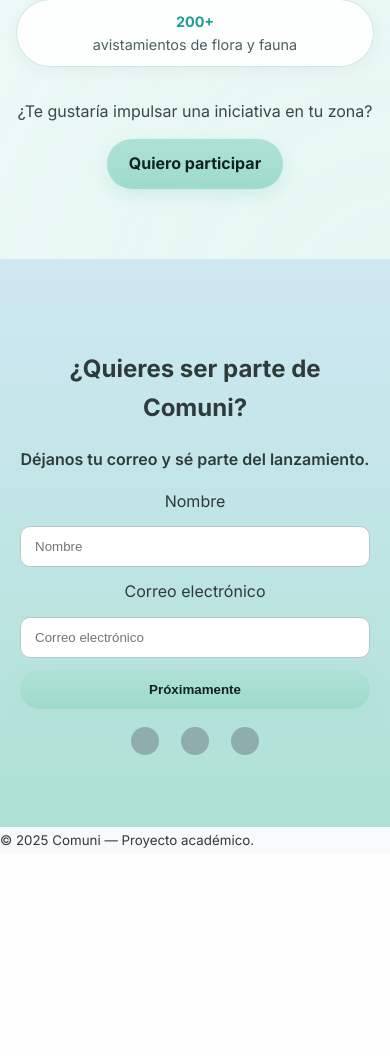
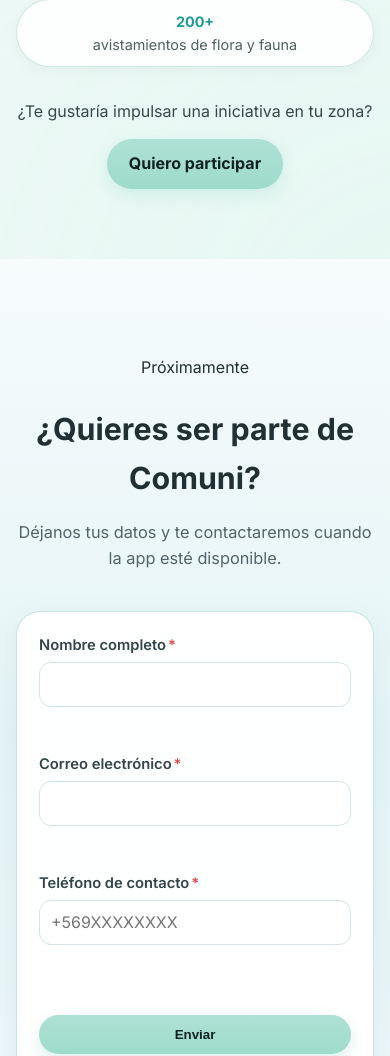
Before and after one commit to AGuerrav/ComuniApp_Landing, a PHP site: page / in a window 390 px wide. Shown: the part 5444-6500 px from the top of the page. Before the commit the page ends 6292 px from the top, so only its background shows below. Run offline with PHP 8.4, Linux system fonts and the light colour scheme.

Commit message:
Add contact section with form validation and responsive layout

```diff
--- a/Vistas/css/main.css
+++ b/Vistas/css/main.css
@@ -591,28 +591,160 @@ body {
   }
 }
 
-/* ---------- CONTACTO ---------- */
-.form {
-  display: grid;
-  grid-template-columns: 1fr 1fr auto;
-  gap: 12px;
-  max-width: 720px;
+/* =========================================
+   SECCIÓN CONTACTO / PRÓXIMAMENTE
+========================================= */
+
+.contact-section{
+  position: relative;
+  padding: 110px 20px 90px;
+  background: linear-gradient(180deg, #f6fbfc 0%, #e5f5f7 35%, #f7fbff 100%);
+  color: #203034;
+}
+
+.contact-inner{
+  max-width: 1100px;
   margin: 0 auto;
 }
-.form input {
-  padding: 12px 14px;
-  border: 1px solid #b9c7cb;
-  border-radius: 10px;
+
+.contact-header{
+  text-align: center;
+  max-width: 720px;
+  margin: 0 auto 40px;
 }
-.error-msg {
-  color: #e74c3c;
+
+.contact-title{
+  font-size: 2.2rem;
+  font-weight: 700;
+  margin-bottom: 10px;
+}
+
+.contact-subtitle{
+  font-size: 1.02rem;
+  color: #51646a;
+}
+
+/* Layout columnas */
+
+.contact-layout{
+  display: grid;
+  grid-template-columns: minmax(0, 1.2fr) minmax(0, 1fr);
+  gap: 36px;
+  align-items: flex-start;
+}
+
+.contact-copy h3{
+  font-size: 1.25rem;
+  margin-bottom: 10px;
+}
+
+.contact-copy p{
+  margin-bottom: 12px;
+  color: #4b5d60;
+}
+
+.contact-copy ul{
+  padding-left: 20px;
+  margin: 0;
+  color: #4c5f63;
+}
+
+.contact-copy li{
+  margin-bottom: 6px;
+}
+
+/* Formulario */
+
+.contact-form-wrap{
+  background: rgba(255,255,255,0.96);
+  border-radius: 24px;
+  box-shadow: 0 12px 36px rgba(0,0,0,0.06);
+  padding: 22px 22px 24px;
+  border: 1px solid rgba(180, 226, 224, 0.8);
+}
+
+#contact-form{
+  display: flex;
+  flex-direction: column;
+  gap: 14px;
+}
+
+.form-field{
+  display: flex;
+  flex-direction: column;
+}
+
+.form-field label{
+  font-size: 0.92rem;
+  font-weight: 600;
+  margin-bottom: 4px;
+  color: #32454a;
+}
+
+.required{
+  color: #e54848;
+  margin-left: 2px;
+}
+
+.form-field input{
+  border-radius: 12px;
+  border: 1px solid #d2e4e7;
+  padding: 9px 11px;
+  font: inherit;
+  outline: none;
+  background: #ffffff;
+  transition: border-color 0.2s ease, box-shadow 0.2s ease, background-color 0.2s ease;
+}
+
+.form-field input:focus{
+  border-color: #35b5b8;
+  box-shadow: 0 0 0 2px rgba(53,181,184,0.15);
+  background: #fbffff;
+}
+
+/* Errores y éxito */
+
+.field-error{
+  min-height: 16px;
   font-size: 0.8rem;
-  margin-top: 4px;
-  display: block;
+  color: #e54848;
+  margin-top: 3px;
 }
-.is-error {
-  border: 2px solid #e74c3c !important;
+
+.form-field.has-error input{
+  border-color: #e54848;
+  box-shadow: 0 0 0 2px rgba(229,72,72,0.12);
 }
+
+.form-success{
+  font-size: 0.9rem;
+  color: #218c74;
+  margin: 4px 0 6px;
+}
+
+/* Responsive */
+
+@media (max-width: 900px){
+  .contact-layout{
+    grid-template-columns: 1fr;
+  }
+
+  .contact-form-wrap{
+    order: -1; /* formulario arriba en mobile */
+  }
+
+  .contact-section{
+    padding: 80px 16px 70px;
+  }
+}
+
+@media (max-width: 600px){
+  .contact-title{
+    font-size: 1.9rem;
+  }
+}
+
+
 
 /* ---------- REDES ---------- */
 .social {
@@ -689,3 +821,9 @@ body {
     grid-template-columns: 1fr;
   }
 }
+
+.contact-note{
+  font-size: 0.85rem;
+  color: #6a7c80;
+  margin-top: 8px;
+}
--- a/Vistas/js/main.js
+++ b/Vistas/js/main.js
@@ -1,42 +1,47 @@
 // Scroll suave para anclas internas
-document.querySelectorAll('a[href^="#"]').forEach(a => {
-  a.addEventListener('click', e => {
-    const id = a.getAttribute('href');
+document.querySelectorAll('a[href^="#"]').forEach((a) => {
+  a.addEventListener("click", (e) => {
+    const id = a.getAttribute("href");
     const el = document.querySelector(id);
     if (el) {
       e.preventDefault();
-      el.scrollIntoView({ behavior: 'smooth' });
+      el.scrollIntoView({ behavior: "smooth" });
     }
   });
 });
 
 // Revelar elementos al entrar al viewport
-const revealEls = document.querySelectorAll('.reveal');
-const obs = new IntersectionObserver((entries) => {
-  entries.forEach(e => {
-    if (e.isIntersecting) {
-      e.target.classList.add('is-visible');
-      obs.unobserve(e.target);
-    }
-  });
-}, { threshold: 0.16 });
+const revealEls = document.querySelectorAll(".reveal");
+const obs = new IntersectionObserver(
+  (entries) => {
+    entries.forEach((e) => {
+      if (e.isIntersecting) {
+        e.target.classList.add("is-visible");
+        obs.unobserve(e.target);
+      }
+    });
+  },
+  { threshold: 0.16 }
+);
 
-revealEls.forEach(el => obs.observe(el));
+revealEls.forEach((el) => obs.observe(el));
 
 // -------- VALIDACIÓN FORMULARIO CONTACTO --------
-const form = document.querySelector('.form');
+const form = document.querySelector(".form");
 
 function clearErrors(form) {
-  form.querySelectorAll('.is-error').forEach(input => input.classList.remove('is-error'));
-  form.querySelectorAll('.error-msg').forEach(msg => msg.remove());
+  form
+    .querySelectorAll(".is-error")
+    .forEach((input) => input.classList.remove("is-error"));
+  form.querySelectorAll(".error-msg").forEach((msg) => msg.remove());
 }
 
 function showError(input, message) {
-  input.classList.add('is-error');
+  input.classList.add("is-error");
   let msgEl = input.nextElementSibling;
-  if (!msgEl || !msgEl.classList.contains('error-msg')) {
-    msgEl = document.createElement('small');
-    msgEl.className = 'error-msg';
+  if (!msgEl || !msgEl.classList.contains("error-msg")) {
+    msgEl = document.createElement("small");
+    msgEl.className = "error-msg";
     input.parentNode.insertBefore(msgEl, input.nextSibling);
   }
   msgEl.textContent = message;
@@ -48,49 +53,182 @@ function isValidEmail(email) {
 }
 
 if (form) {
-  form.addEventListener('submit', (e) => {
+  form.addEventListener("submit", (e) => {
     e.preventDefault();
     clearErrors(form);
 
     const nombre = form.querySelector('input[name="nombre"]');
-    const email  = form.querySelector('input[name="email"]');
+    const email = form.querySelector('input[name="email"]');
 
     let isValid = true;
 
     // Validar nombre
     if (!nombre.value.trim()) {
-      showError(nombre, 'El nombre es obligatorio.');
+      showError(nombre, "El nombre es obligatorio.");
       isValid = false;
     } else if (nombre.value.trim().length < 2) {
-      showError(nombre, 'El nombre debe tener al menos 2 caracteres.');
+      showError(nombre, "El nombre debe tener al menos 2 caracteres.");
       isValid = false;
     }
 
     // Validar email
     if (!email.value.trim()) {
-      showError(email, 'El correo electrónico es obligatorio.');
+      showError(email, "El correo electrónico es obligatorio.");
       isValid = false;
     } else if (!isValidEmail(email.value.trim())) {
-      showError(email, 'Ingresa un correo electrónico válido.');
+      showError(email, "Ingresa un correo electrónico válido.");
       isValid = false;
     }
 
     if (isValid) {
       // Aquí más adelante engancharás con el backend / base de datos
-      alert('¡Gracias! Te avisaremos cuando Comuni esté disponible.');
+      alert("¡Gracias! Te avisaremos cuando Comuni esté disponible.");
       form.reset();
     }
   });
 }
 
 // --- Slideshow automático para mockup ---
-const slides = document.querySelectorAll('.app-slideshow .slide');
+const slides = document.querySelectorAll(".app-slideshow .slide");
 let current = 0;
 
-function rotateSlides(){
-  slides[current].classList.remove('active');
+function rotateSlides() {
+  slides[current].classList.remove("active");
   current = (current + 1) % slides.length;
-  slides[current].classList.add('active');
+  slides[current].classList.add("active");
 }
 
 setInterval(rotateSlides, 3000); // cambia cada 3 segundos
+
+// ================================
+// VALIDACIÓN FORMULARIO DE CONTACTO
+// ================================
+
+function setupContactFormValidation() {
+  const form = document.getElementById("contact-form");
+  if (!form) return;
+
+  const successElem = document.getElementById("contact-success");
+
+  const inputs = {
+    nombre: form.querySelector("#nombre"),
+    email: form.querySelector("#email"),
+    telefono: form.querySelector("#telefono"),
+  };
+
+  function clearError(input) {
+    const field = input.closest(".form-field");
+    if (!field) return;
+    const errorElem = field.querySelector(".field-error");
+    field.classList.remove("has-error");
+    input.setAttribute("aria-invalid", "false");
+    if (errorElem) errorElem.textContent = "";
+  }
+
+  function showError(input, message) {
+    const field = input.closest(".form-field");
+    if (!field) return;
+    const errorElem = field.querySelector(".field-error");
+    field.classList.add("has-error");
+    input.setAttribute("aria-invalid", "true");
+    if (errorElem) errorElem.textContent = message;
+  }
+
+  function isNameValid(value) {
+    const nameRegex = /^[A-Za-zÁÉÍÓÚáéíóúÑñ\s'-]+$/;
+    const trimmed = value.trim();
+    return trimmed.length >= 2 && nameRegex.test(trimmed);
+  }
+
+  function isEmailValid(value) {
+    const emailRegex = /^[^\s@]+@[^\s@]+\.[^\s@]+$/;
+    return emailRegex.test(value.trim());
+  }
+
+  function isPhoneValid(value) {
+    // Teléfono chileno: +569XXXXXXXX (8 dígitos después de +569)
+    const phoneRegex = /^\+569\d{8}$/;
+    return phoneRegex.test(value.trim());
+  }
+
+  form.addEventListener("submit", function (e) {
+    e.preventDefault();
+    let hasErrors = false;
+
+    if (successElem) successElem.textContent = "";
+
+    // Nombre
+    const nombreVal = inputs.nombre.value;
+    clearError(inputs.nombre);
+    if (!nombreVal.trim()) {
+      showError(inputs.nombre, "Por favor ingresa tu nombre.");
+      hasErrors = true;
+    } else if (!isNameValid(nombreVal)) {
+      showError(
+        inputs.nombre,
+        "El nombre solo puede contener letras y espacios."
+      );
+      hasErrors = true;
+    } else if (nombreVal.trim().length > 60) {
+      showError(inputs.nombre, "El nombre no puede superar los 60 caracteres.");
+      hasErrors = true;
+    }
+
+    // Email
+    const emailVal = inputs.email.value;
+    clearError(inputs.email);
+    if (!emailVal.trim()) {
+      showError(inputs.email, "El correo electrónico es obligatorio.");
+      hasErrors = true;
+    } else if (!isEmailValid(emailVal)) {
+      showError(
+        inputs.email,
+        "Ingresa un correo electrónico válido (ej: nombre@correo.com)."
+      );
+      hasErrors = true;
+    } else if (emailVal.trim().length > 80) {
+      showError(inputs.email, "El correo electrónico es demasiado largo.");
+      hasErrors = true;
+    }
+
+    // Teléfono
+    const telVal = inputs.telefono.value;
+    clearError(inputs.telefono);
+    if (!telVal.trim()) {
+      showError(inputs.telefono, "El teléfono de contacto es obligatorio.");
+      hasErrors = true;
+    } else if (!isPhoneValid(telVal)) {
+      showError(
+        inputs.telefono,
+        "Ingresa un teléfono chileno válido en formato +569XXXXXXXX."
+      );
+      hasErrors = true;
+    } else if (telVal.trim().length !== 12) {
+      showError(
+        inputs.telefono,
+        "El teléfono debe tener exactamente 12 caracteres (ej: +569XXXXXXXX)."
+      );
+      hasErrors = true;
+    }
+
+    if (!hasErrors) {
+      if (successElem) {
+        successElem.textContent =
+          "¡Gracias! Hemos recibido tu información y te contactaremos cuando Comuni esté disponible.";
+      }
+      form.reset();
+    }
+  });
+
+  // Limpia el error al escribir
+  Object.values(inputs).forEach(function (input) {
+    if (!input) return;
+    input.addEventListener("input", function () {
+      clearError(input);
+    });
+  });
+}
+
+document.addEventListener("DOMContentLoaded", function () {
+  setupContactFormValidation();
+});
--- a/index.php
+++ b/index.php
@@ -236,27 +236,79 @@
         </section>
 
 
-        <!-- 5) CONTACTO -->
-        <section id="contacto" class="section section--cta" aria-labelledby="t-contacto">
-            <h2 id="t-contacto" class="reveal">¿Quieres ser parte de Comuni?</h2>
-            <p class="lead reveal">Déjanos tu correo y sé parte del lanzamiento.</p>
+        <!-- 5) CONTACTO / PRÓXIMAMENTE -->
+        <section id="contacto" class="contact-section" aria-labelledby="t-contacto">
+            <div class="contact-inner">
 
-            <form class="form reveal" method="post" novalidate>
-                <label class="sr-only" for="f-nombre">Nombre</label>
-                <input id="f-nombre" name="nombre" type="text" placeholder="Nombre" required>
+                <header class="contact-header">
+                    <p class="kicker">Próximamente</p>
+                    <h2 id="t-contacto" class="contact-title">¿Quieres ser parte de Comuni?</h2>
+                    <p class="contact-subtitle">
+                        Déjanos tus datos y te contactaremos cuando la app esté disponible.
+                    </p>
+                </header>
 
-                <label class="sr-only" for="f-email">Correo electrónico</label>
-                <input id="f-email" name="email" type="email" placeholder="Correo electrónico" required>
+                <div class="contact-layout">
 
-                <button class="btn btn--primary" type="submit">Próximamente</button>
-            </form>
+                    <!-- Columna texto -->
+                    <div class="contact-copy">
+                        <h3>Conversemos</h3>
+                        <p>
+                            Si te interesa unirte a una comunidad, crear una nueva iniciativa o recibir noticias del
+                            lanzamiento,
+                            completa tus datos y te escribiremos pronto.
+                        </p>
+                        <ul>
+                            <li>Conectarte con personas que cuidan su entorno.</li>
+                            <li>Recibir novedades sobre el lanzamiento de Comuni.</li>
+                            <li>Explorar ideas para proyectos ambientales locales.</li>
+                        </ul>
+                    </div>
 
-            <div class="social reveal">
-                <span class="ico" aria-label="Twitter"></span>
-                <span class="ico" aria-label="Facebook"></span>
-                <span class="ico" aria-label="Instagram"></span>
+                    <!-- Formulario de contacto -->
+                    <div class="contact-form-wrap">
+                        <form id="contact-form" novalidate>
+                            <!-- Nombre -->
+                            <div class="form-field">
+                                <label for="nombre">Nombre completo<span class="required">*</span></label>
+                                <input type="text" id="nombre" name="nombre" autocomplete="name" required maxlength="60">
+                                <p class="field-error" aria-live="polite"></p>
+                            </div>
+
+                            <!-- Email -->
+                            <div class="form-field">
+                                <label for="email">Correo electrónico<span class="required">*</span></label>
+                                <input type="email" id="email" name="email" autocomplete="email" required maxlength="80">
+                                <p class="field-error" aria-live="polite"></p>
+                            </div>
+
+                            <!-- Teléfono -->
+                            <div class="form-field">
+                                <label for="telefono">Teléfono de contacto<span class="required">*</span></label>
+                                <input type="tel" id="telefono" name="telefono" autocomplete="tel"
+                                    placeholder="+569XXXXXXXX" required maxlength="12">
+                                <p class="field-error" aria-live="polite"></p>
+                            </div>
+
+                            <!-- Mensaje de éxito -->
+                            <p id="contact-success" class="form-success" aria-live="polite"></p>
+
+                            <!-- Botón -->
+                            <button type="submit" class="btn btn--primary">
+                                Enviar
+                            </button>
+                        </form>
+                        <p class="contact-note">
+                            Por ahora Comuni estará disponible solo en Chile. El teléfono debe ser chileno en formato
+                            +569XXXXXXXX.
+                        </p>
+                    </div>
+
+
+                </div>
             </div>
         </section>
+
 
     </main>
 
```
